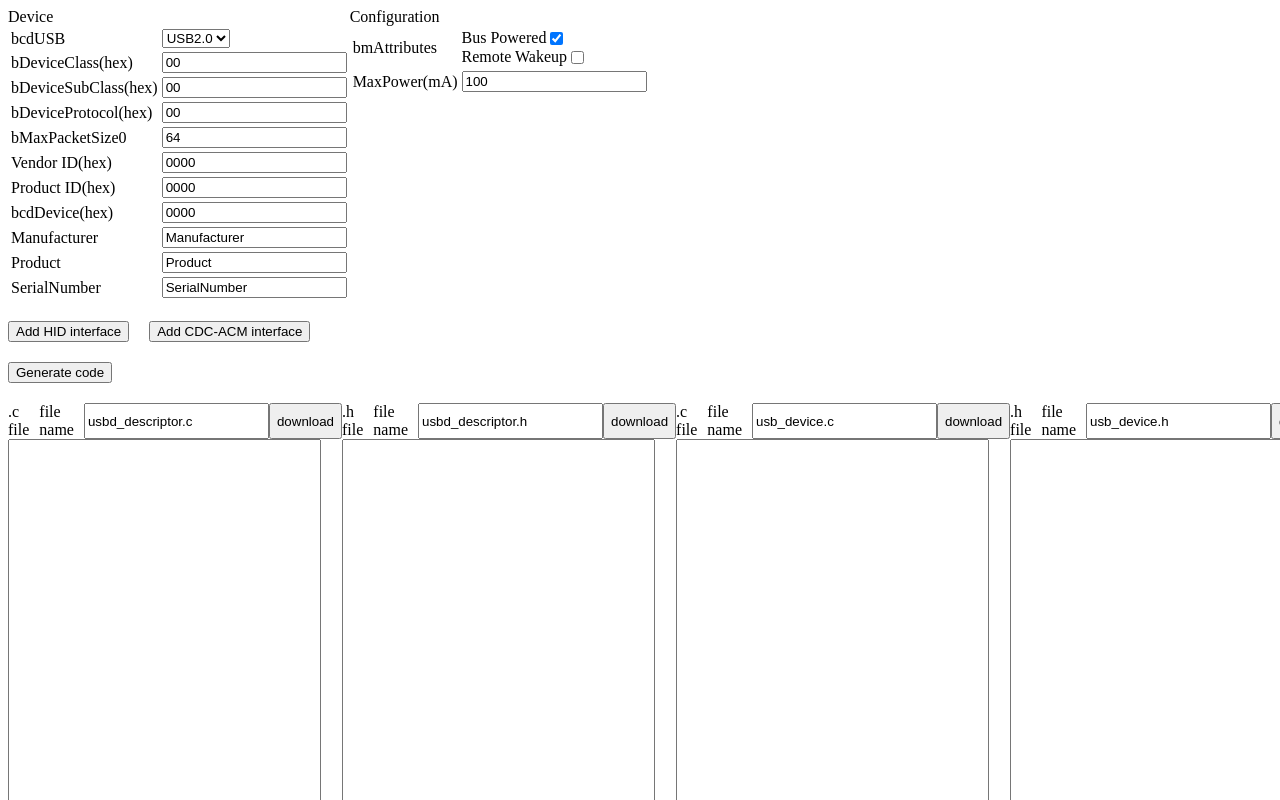
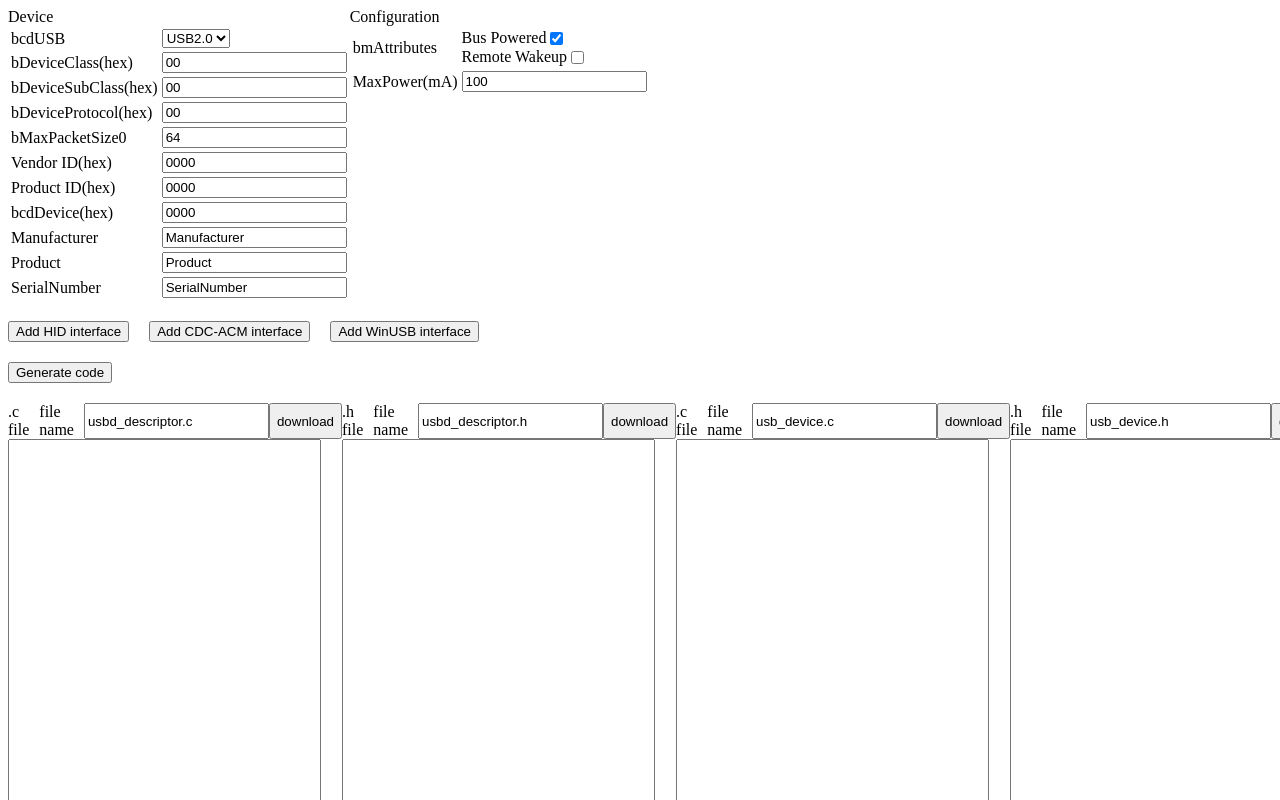
Before and after one commit to serverwei/USB-Descriptor-Generator-for-CherryUSB, a plain HTML site: page index.html in a window 1280 px wide. Shown: the top 800 px of the page. Drawn offline with Linux system fonts and the light colour scheme.

Commit message:
Update index.html
增加WinUSB

```diff
--- a/index.html
+++ b/index.html
@@ -164,6 +164,10 @@
             </div> <button type="button" style="align-self: start;" onclick="addCdcInterface()">
                 Add CDC-ACM interface
             </button>
+            <div style="width: 20px;">
+            </div> <button type="button" style="align-self: start;" onclick="addWinUsbInterface()">
+                Add WinUSB interface
+            </button>
         </div>
         <div style="height: 20px;"></div>
         <div id="InterfaceArea"></div>
@@ -255,5 +259,4 @@
 
 </body>
 
-
 </html>
```
